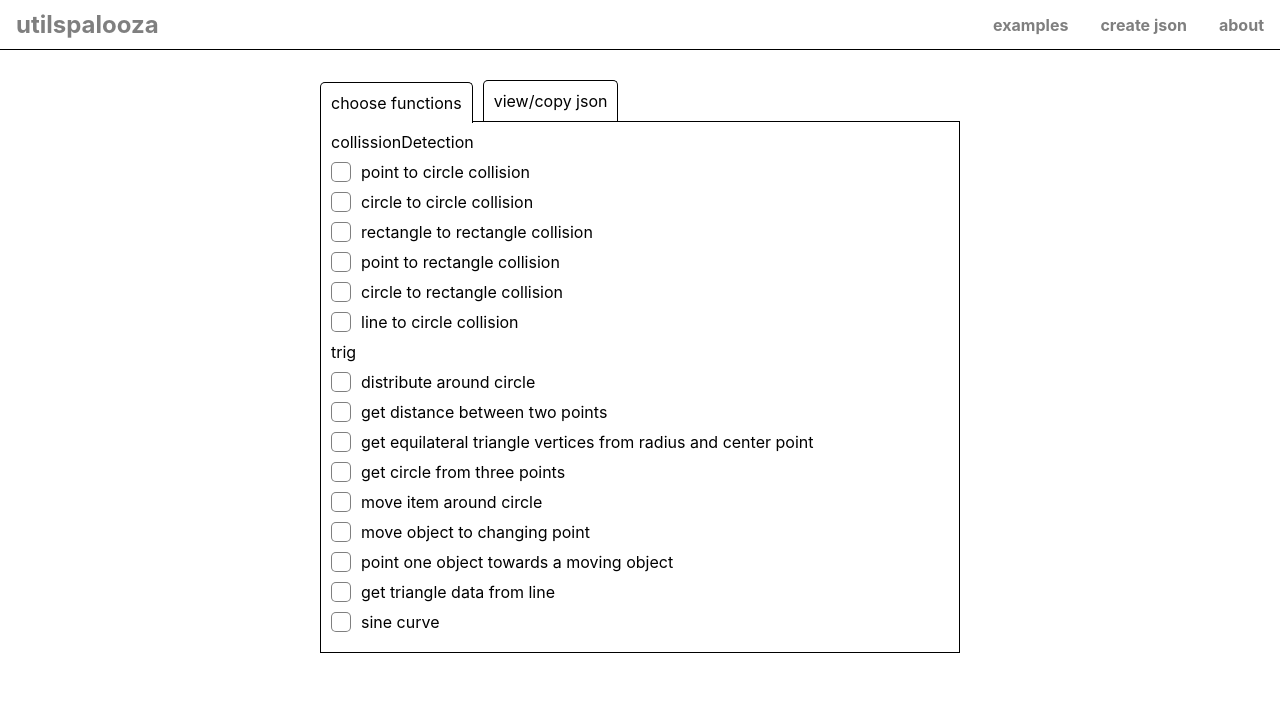
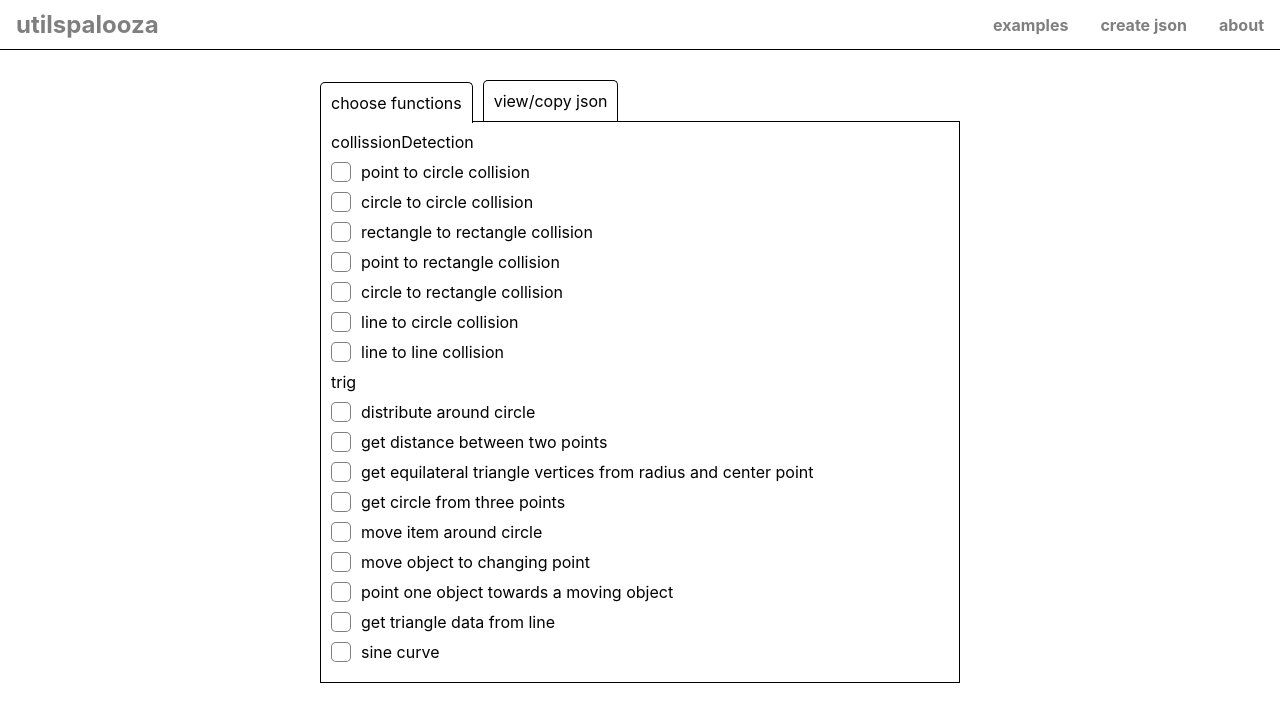
Before and after one commit to warpedpuppy/utils-site-typescript, a React (Create React App) app: page /create-json in a window 1280 px wide. Shown: the top 722 px of the page. Built offline with nearby package versions, Linux system fonts and the light colour scheme.

Commit message:
line to line

```diff
--- a/src/App.scss
+++ b/src/App.scss
@@ -21,3 +21,6 @@ button {
   font-size: 14px;
   cursor: pointer;
 }
+pre {
+  white-space: pre-wrap;
+}
--- a/src/components/modal/Modal.scss
+++ b/src/components/modal/Modal.scss
@@ -9,12 +9,14 @@
   display: flex;
   justify-content: center;
   padding-top: 50px;
+
   .modal-inner {
     width: fit-content;
     height: fit-content;
     background-color: white;
     border: 1px solid var(--site-gray);
     border-radius: 5px;
+    max-width: calc(100vw - 100px);
     &-header {
       border-bottom: 1px solid var(--site-gray);
       padding: 2rem 2rem 0.5rem 2rem;
--- a/src/siteData/SiteData.ts
+++ b/src/siteData/SiteData.ts
@@ -18,6 +18,7 @@ import RectToRect from "./animations/collisionDetection/rectToRect";
 import PointToRectangle from "./animations/collisionDetection/pointToRect";
 import CirceToRectCollision from "./animations/collisionDetection/circleToRect";
 import LineToCircleCollision from "./animations/collisionDetection/lineToCircle";
+import LineToLineCollision from "./animations/collisionDetection/lineToLine";
 const SiteData = {
   collissionDetection: {
     PointToCircleCollision,
@@ -26,6 +27,7 @@ const SiteData = {
     PointToRectangle,
     CirceToRectCollision,
     LineToCircleCollision,
+    LineToLineCollision,
   },
   trig: {
     DistributePointsAroundACircle,
--- a/src/siteData/animations/collisionDetection/lineToLine.ts
+++ b/src/siteData/animations/collisionDetection/lineToLine.ts
@@ -1,7 +1,7 @@
 import { GenericObject, Point, Line, Circle } from "../../../types/types";
 import AnimationBaseClass from "../AnimationBaseClass";
 
-class LineToCircleCollision extends AnimationBaseClass {
+class LineToLineCollision extends AnimationBaseClass {
   static t = "line to line collision";
   static l = "line-to-line-collision";
   title = "line to circle collision";
@@ -11,7 +11,7 @@ class LineToCircleCollision extends AnimationBaseClass {
   };
   line2: Line = {
     startPoint: { x: 0, y: 0 },
-    endPoint: { x: 0, y: 0 },
+    endPoint: { x: this.canvasWidth, y: this.canvasHeight },
   };
   init() {
     this.draw();
@@ -25,6 +25,12 @@ class LineToCircleCollision extends AnimationBaseClass {
     // } else {
     //   this.ctx.fillStyle = "transparent";
     // }
+
+    if (this.keyFunction(this.line1, this.line2)) {
+      this.ctx.strokeStyle = "red";
+    } else {
+      this.ctx.strokeStyle = "black";
+    }
 
     // this.ctx.beginPath();
     // this.ctx.arc(
@@ -41,6 +47,12 @@ class LineToCircleCollision extends AnimationBaseClass {
     this.ctx.beginPath();
     this.ctx.moveTo(this.line1.startPoint.x, this.line1.startPoint.y);
     this.ctx.lineTo(this.line1.endPoint.x, this.line1.endPoint.y);
+    this.ctx.stroke();
+
+    this.ctx.lineWidth = 3;
+    this.ctx.beginPath();
+    this.ctx.moveTo(this.line2.startPoint.x, this.line2.startPoint.y);
+    this.ctx.lineTo(this.line2.endPoint.x, this.line2.endPoint.y);
     this.ctx.stroke();
 
     requestAnimationFrame(this.draw);
@@ -127,4 +139,4 @@ class LineToCircleCollision extends AnimationBaseClass {
     }
   }
 }
-export default LineToCircleCollision;
+export default LineToLineCollision;
```
